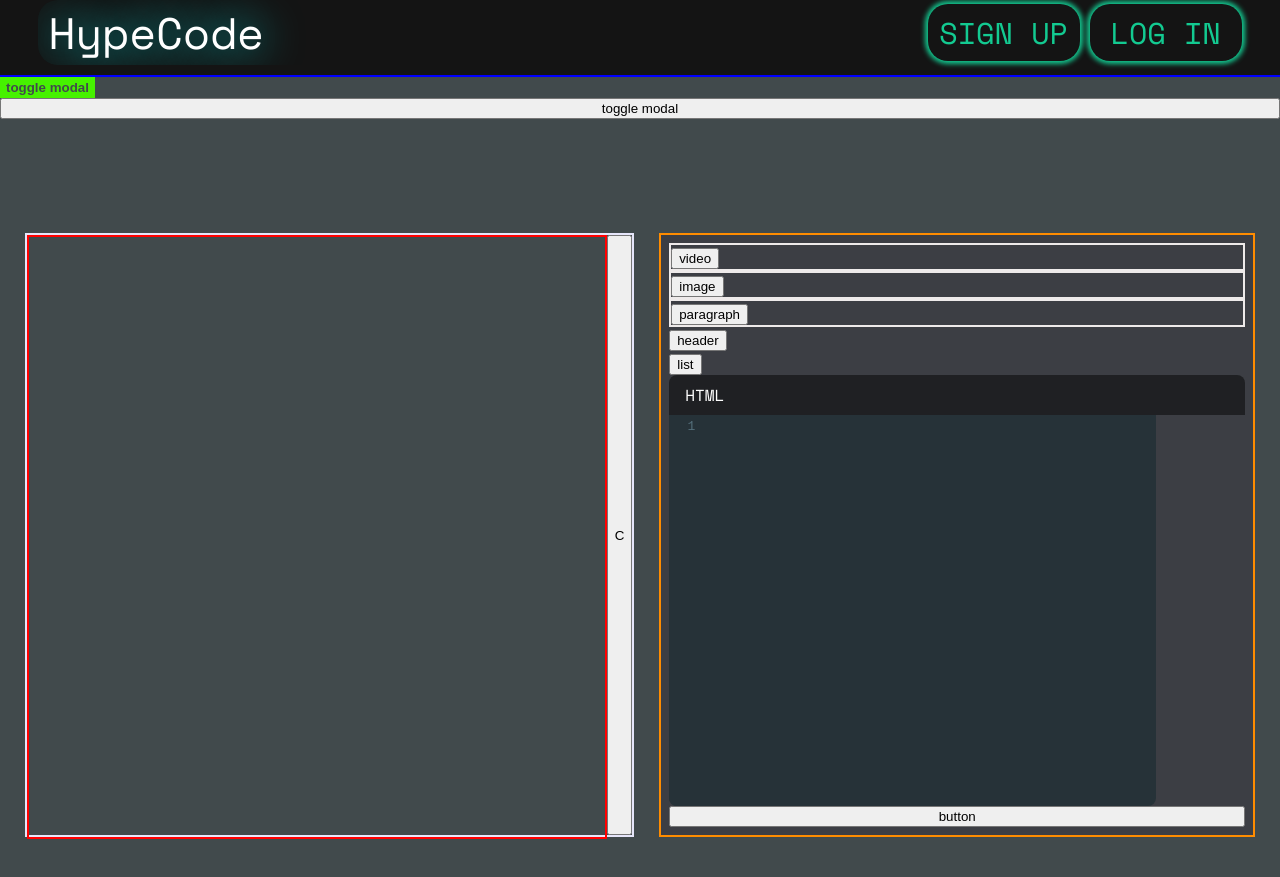
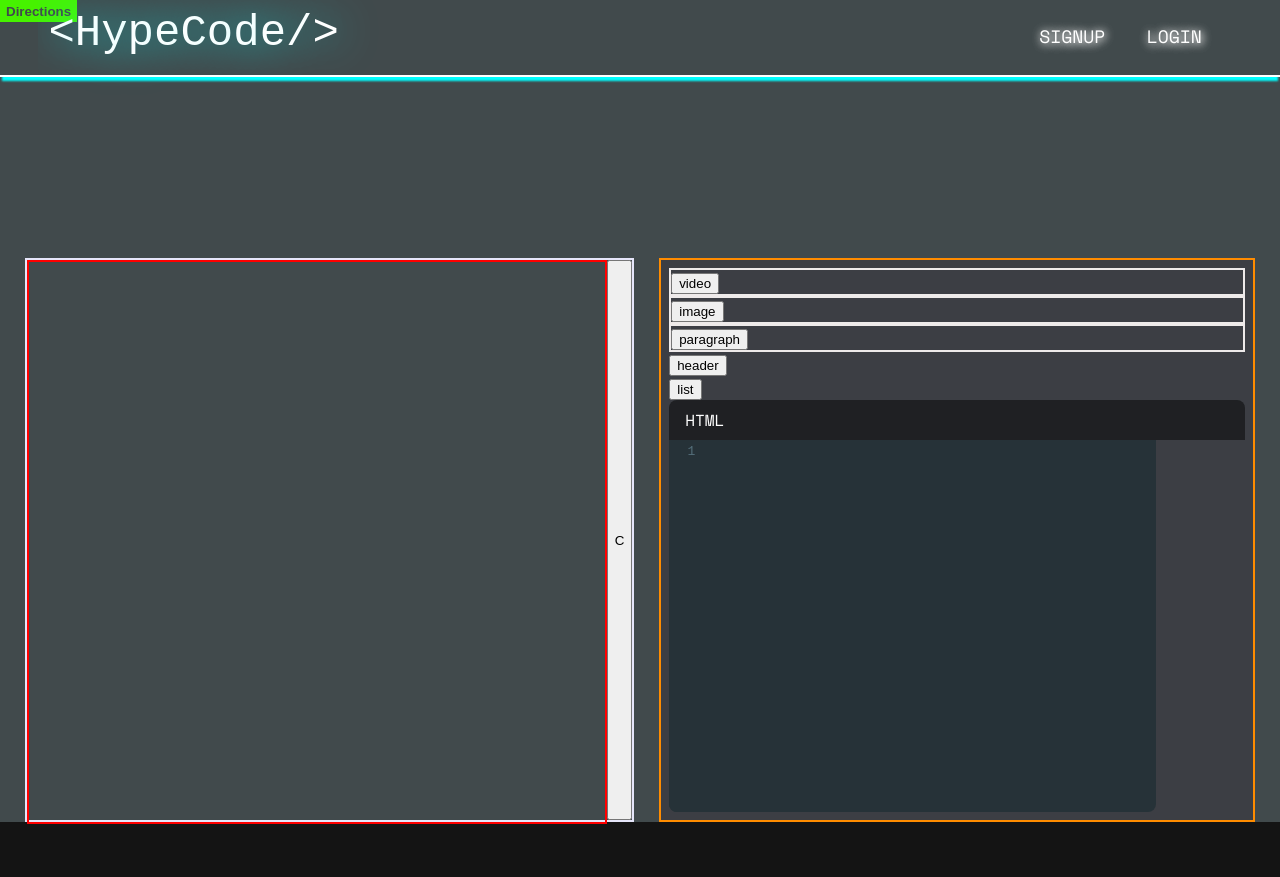
Before and after one commit to susanzea/HypeCode00, a React (Create React App) app in the folder frontend/: page /#/ in a window 1280 px wide. After the commit the page ends 824 px from the top, so only its background shows below. Built offline with nearby package versions, Linux system fonts and the light colour scheme.

Commit message:
working on sizing elements on homepage

```diff
--- a/frontend/src/components/editor/styles/index.css
+++ b/frontend/src/assets/style/index.scss
@@ -4,26 +4,25 @@ body {
 
 #coding-space{
   display: flex;
-  height: 95vh;
+  height: 100vh;
   flex-direction: row-reverse;
   justify-content: space-evenly;
   align-items: flex-end;
-  margin-bottom: 5vh;
 }
 
 .pane {
-  height: 50vh;
+  height: 80%;
   display: flex;
 }
 
 .right-pane {
-  height: 75vh;
+  height: 70vh;
   background-color: hsl(225, 6%, 25%);
   border: 2px solid darkorange;
 }
 
 .left-pane {
-  height: 75vh;
+  height: 70vh;
   border: 2px solid lavender;
 }
 
--- /dev/null
+++ b/frontend/src/assets/style/logo.scss
@@ -0,0 +1,50 @@
+
+#blue:hover {
+    color: #F82F40;
+    text-shadow: 0 0 30px #F82F40;
+}
+
+#red:hover {
+    color: #31CBFD;
+    text-shadow: 0 0 30px #31CBFD;
+}
+
+#orange:hover {
+    color: #FBA602;
+    text-shadow: 0 0 30px #FBA602;
+}
+
+#green:hover {
+    color: #46F200;
+    text-shadow: 0 0 30px #46F200;
+}
+
+#violet:hover {
+    color: #1620E9;
+    text-shadow: 0 0 30px #1620E9;
+}
+
+#fuschia:hover {
+    color: #f124fd;
+    text-shadow: 0 0 30px #f124fd;
+}
+
+#lightviolet:hover {
+    color: #8326c5;
+    text-shadow: 0 0 30px #8326c5;
+}
+
+#yellow:hover {
+    color: #fffa00;
+    text-shadow: 0 0 30px #fffa00;
+}
+
+#lightgreen:hover {
+    color: #aeff30;
+    text-shadow: 0 0 30px #aeff30;
+}
+
+#lightblue:hover {
+    color: #3dfeff;
+    text-shadow: 0 0 30px #3dfeff;
+}
--- a/frontend/src/assets/style/main.scss
+++ b/frontend/src/assets/style/main.scss
@@ -4,3 +4,6 @@
 @import './navbar.scss';
 @import './menu.scss';
 @import './sessions.scss';
+@import './index.scss';
+@import './logo.scss';
+@import './tag_buttons.scss';
--- a/frontend/src/assets/style/menu.scss
+++ b/frontend/src/assets/style/menu.scss
@@ -25,7 +25,6 @@ $p3: #13ca91;
   width: 80%;
   border: solid 3px greenyellow;
   box-shadow: 1px 1px 2px 1px yellow;
-  margin-top: 12px;
 }
 
 .menu-item a {
@@ -74,23 +73,26 @@ $p3: #13ca91;
     justify-content: center;
     text-transform: uppercase;
     overflow: hidden;
-    box-shadow: 0 0 5px 3px $p3 ;
-    color: $p3;
+    color: white;
+    text-shadow: 1px 1px 10px #fff, 1px 1px 10px #ccc;
+    // box-shadow: 0 0 5px 3px $p3 ;
+    // color: $p3;
     border-radius: 20px;
 }
 
 .menu-icon:hover{
   color: white;
+  text-shadow: none;
   background: $p3;
   box-shadow: 0 0 10px $p3, 0 0 30px $p3, 0 0 40px $p3,0 0 60px $p3;
   transition: .75s;
 }
 
 
-.menu-wrapper{
-  // color: #13ca91;
-  // border: 1px solid #13ca91;
-}
+// .menu-wrapper{
+//   // color: #13ca91;
+//   // border: 1px solid #13ca91;
+// }
 
 .menu-wrapper:hover{
   color: white;
--- a/frontend/src/assets/style/navbar.scss
+++ b/frontend/src/assets/style/navbar.scss
@@ -3,9 +3,14 @@
     // border: red 2px solid;
     align-items: center;
     justify-content: space-evenly;
+    position: fixed;
+    top: 0;
+    width: 100%;
+    margin: 0;
+    height: 65px;
     // background-color: lavender;
     // background-color: #414a4c;
-    border-bottom: blue 2px solid;
+    border-bottom: white 2px solid;
     padding-bottom: 10px;
     box-shadow: 0 6px 2px -2px cyan;
 }
@@ -36,6 +41,7 @@
 
 .hclogo {
     font-size: 44px;
+    font-weight: 900;
     color: white;
     text-decoration: none;
     // background: -webkit-linear-gradient(right #cbad6d, 50% #d53369);
@@ -55,7 +61,7 @@
 }
 
 .hclogo:hover {
-    color: wheat;
+    // color: wheat;
     transition: all 1s linear;
     // text-shadow: 0 0 3em cyan;
     // background: -webkit-linear-gradient (#cbad6d, #d53369);
@@ -76,7 +82,11 @@
 #menulogged{
     max-width: 120px;
 }
+
 #login-button,
 #signup-button{
-    min-width: 140px;
+    margin-top: 6px;;
+    font-size: 18px;
+    width: 80px;
+    height: 25px;
 }
--- a/frontend/src/components/editor/App.js
+++ b/frontend/src/components/editor/App.js
@@ -1,5 +1,5 @@
-import './styles/index.css'
-import './styles/tag_buttons.css'
+// import './styles/index.scss'
+// import './styles/tag_buttons.scss'
 import { colorize } from './editor_helpers';
 import React, { useState, UseEffect, useEffect } from 'react';
 import Editor from './Editor';
--- a/frontend/src/components/editor/Editor.js
+++ b/frontend/src/components/editor/Editor.js
@@ -386,7 +386,6 @@ class Editor extends React.Component {
                     theme: 'material'
                 }}
             />
-            <button onClick={this.append}>button</button>
         </div>
     )
     }
--- a/frontend/src/components/main/main.scss
+++ b/frontend/src/components/main/main.scss
@@ -17,11 +17,11 @@ $b5: #0e1111;
   display: flex;
   flex-direction: column;
   background-color: $b1;
-  width: 100vw;
-  height: 100vh;
+  width: 100%;
+  height: 100%;
 }
 
-.button-green {
+.directions {
   background-color: $green;
   color: $b1;
   border: none;
--- a/frontend/src/components/main/main_page.js
+++ b/frontend/src/components/main/main_page.js
@@ -26,8 +26,7 @@ class MainPage extends React.Component {
     return (
       <div className="main-page">
         <HomeModal showModal={showHome} exitModal={this.toggleHomeModal}/>
-        <button onClick={this.toggleHomeModal} className="button-green">toggle modal</button>
-        <button onClick={this.toggleHomeModal}>toggle modal</button>
+        <button onClick={this.toggleHomeModal} className="directions">Directions</button>
         <Editor />
       </div>
     )
--- a/frontend/src/components/navbar/navbar.js
+++ b/frontend/src/components/navbar/navbar.js
@@ -26,10 +26,10 @@ class NavBar extends React.Component {
       return (
         <div className="nav-right">
             <div className="nav-inner-button">
-                <Link to={'/signup'} className="menu-icon" id="signup-button">Sign Up</Link>
+                <Link to={'/signup'} className="menu-icon" id="signup-button">Signup</Link>
             </div>
             <div className="nav-inner-button">
-                <Link to={'/login'} className="menu-icon" id="login-button">Log In</Link>
+                <Link to={'/login'} className="menu-icon" id="login-button">Login</Link>
             </div>
         </div>
       )
@@ -37,9 +37,11 @@ class NavBar extends React.Component {
   }
 
   render() {
+    const title = <plaintext><span id="blue">&lt;</span><span id="red">H</span><span id="orange">y</span><span id="yellow">p</span><span id="lightgreen">e</span><span id="green">C</span><span id="lightblue">o</span><span id="blue">d</span><span id="lightviolet">e</span><span id="violet">&#47;</span><span id="fuschia">&gt;</span></plaintext>
+
     return (
       <div className="navbar">
-        <Link to="/" className="hclogo">HypeCode</Link>
+        <Link to="/" className="hclogo">{title}</Link>
         { this.getLinks() }
       </div>
     )
```
Also changed, not shown: frontend/src/assets/style/home.scss (line endings or trailing spaces), frontend/src/assets/style/tag_buttons.scss (renamed from frontend/src/components/editor/styles/tag_buttons.css).
